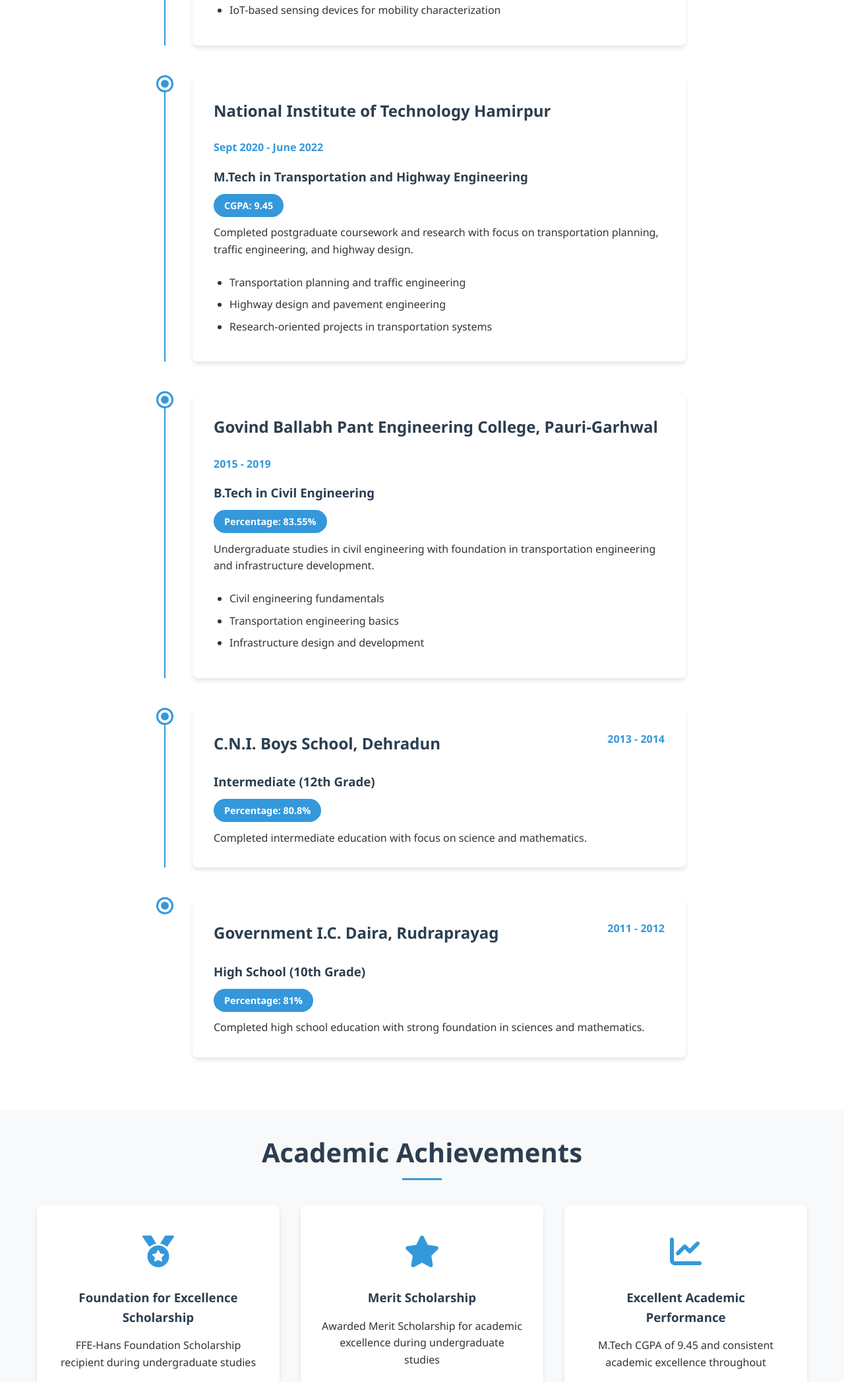
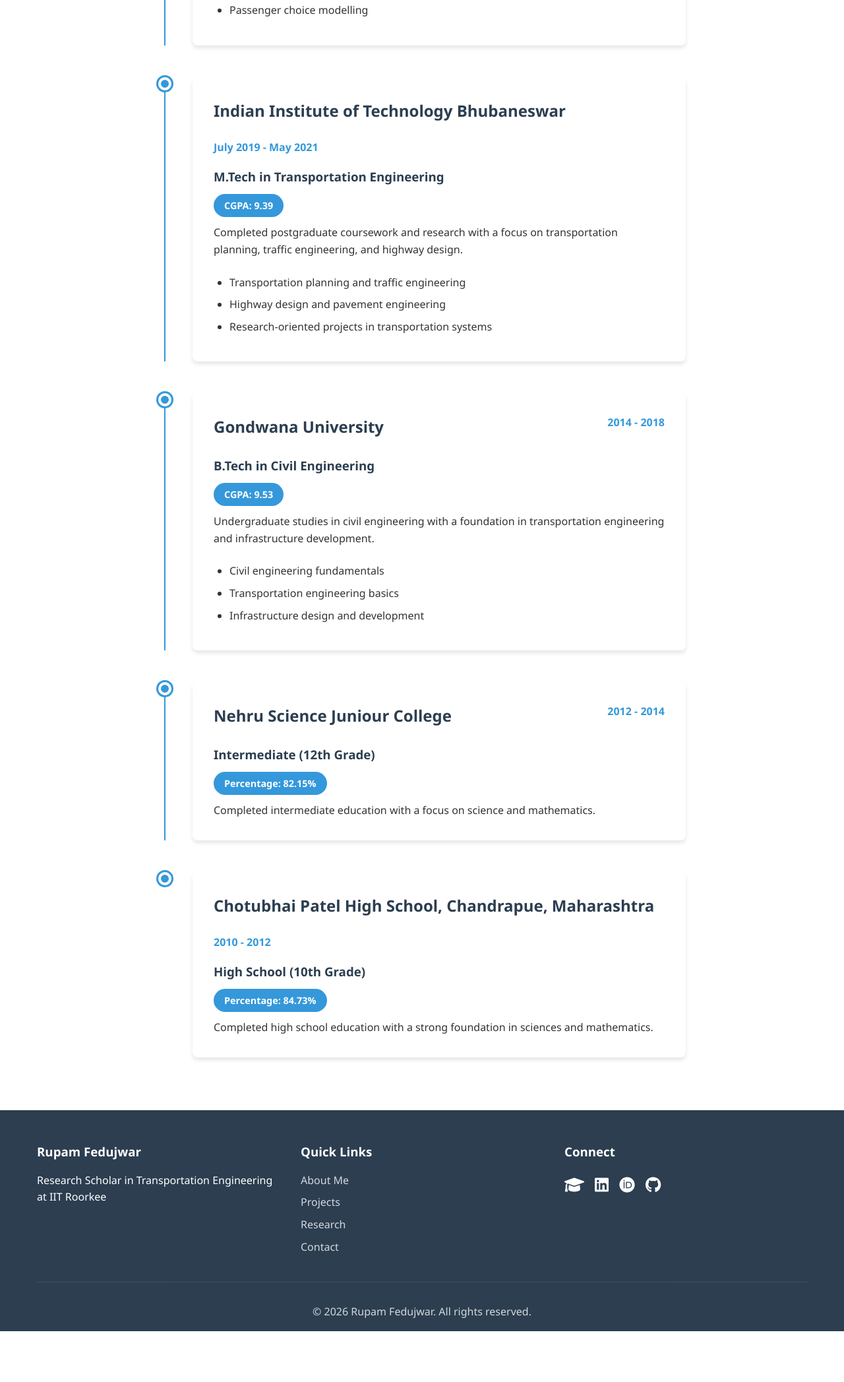
Before and after one commit to Rupam-Fedujwar/rupam-portfolio, a plain HTML site: page education.html in a window 1280 px wide. Shown: the part 705-2800 px from the top of the page at 66% size. After the commit the page ends 2723 px from the top, so only its background shows below. Drawn offline with Linux system fonts and the light colour scheme.

Commit message:
Update education.html

```diff
--- a/education.html
+++ b/education.html
@@ -3,7 +3,7 @@
 <head>
     <meta charset="UTF-8">
     <meta name="viewport" content="width=device-width, initial-scale=1.0">
-    <title>Education | Anuj Nautiyal</title>
+    <title>Education | Rupam Fedujwar</title>
     <link rel="stylesheet" href="https://cdnjs.cloudflare.com/ajax/libs/font-awesome/6.0.0/css/all.min.css">
     <link rel="stylesheet" href="styles.css">
 </head>
@@ -12,7 +12,7 @@
     <nav class="navbar">
         <div class="nav-container">
             <div class="nav-logo">
-                <h2>Anuj Nautiyal</h2>
+                <h2>Rupam Fedujwar</h2>
             </div>
             <ul class="nav-menu">
                 <li><a href="index.html" class="nav-link">Home</a></li>
@@ -52,16 +52,16 @@
                         <div class="education-card">
                             <div class="education-header">
                                 <h2>Indian Institute of Technology Roorkee</h2>
-                                <span class="education-period">July 2022 - Present</span>
+                                <span class="education-period">July 2021 - Present</span>
                             </div>
                             <div class="education-details">
                                 <h3>Ph.D. in Transportation Engineering</h3>
                                 <p>Currently pursuing doctoral research focused on travel demand modeling and intelligent transportation systems.</p>
                                 <div class="education-highlights">
                                     <ul>
-                                        <li>Research in travel demand modeling and data-driven mobility analysis</li>
-                                        <li>Working with large-scale transportation datasets</li>
-                                        <li>IoT-based sensing devices for mobility characterization</li>
+                                        <li>Research in public transport modeling and data-driven mobility analysis</li>
+                                        <li>Working with large-scale public transportation datasets</li>
+                                        <li>Passenger choice modelling</li>
                                     </ul>
                                 </div>
                             </div>
@@ -77,15 +77,15 @@
                     <div class="timeline-content">
                         <div class="education-card">
                             <div class="education-header">
-                                <h2>National Institute of Technology Hamirpur</h2>
-                                <span class="education-period">Sept 2020 - June 2022</span>
+                                <h2>Indian Institute of Technology Bhubaneswar</h2>
+                                <span class="education-period">July 2019 - May 2021</span>
                             </div>
                             <div class="education-details">
-                                <h3>M.Tech in Transportation and Highway Engineering</h3>
+                                <h3>M.Tech in Transportation Engineering</h3>
                                 <div class="education-achievement">
-                                    <span class="achievement-badge">CGPA: 9.45</span>
+                                    <span class="achievement-badge">CGPA: 9.39</span>
                                 </div>
-                                <p>Completed postgraduate coursework and research with focus on transportation planning, traffic engineering, and highway design.</p>
+                                <p>Completed postgraduate coursework and research with a focus on transportation planning, traffic engineering, and highway design.</p>
                                 <div class="education-highlights">
                                     <ul>
                                         <li>Transportation planning and traffic engineering</li>
@@ -106,15 +106,15 @@
                     <div class="timeline-content">
                         <div class="education-card">
                             <div class="education-header">
-                                <h2>Govind Ballabh Pant Engineering College, Pauri-Garhwal</h2>
-                                <span class="education-period">2015 - 2019</span>
+                                <h2>Gondwana University</h2>
+                                <span class="education-period">2014 - 2018</span>
                             </div>
                             <div class="education-details">
                                 <h3>B.Tech in Civil Engineering</h3>
                                 <div class="education-achievement">
-                                    <span class="achievement-badge">Percentage: 83.55%</span>
+                                    <span class="achievement-badge">CGPA: 9.53</span>
                                 </div>
-                                <p>Undergraduate studies in civil engineering with foundation in transportation engineering and infrastructure development.</p>
+                                <p>Undergraduate studies in civil engineering with a foundation in transportation engineering and infrastructure development.</p>
                                 <div class="education-highlights">
                                     <ul>
                                         <li>Civil engineering fundamentals</li>
@@ -135,15 +135,15 @@
                     <div class="timeline-content">
                         <div class="education-card">
                             <div class="education-header">
-                                <h2>C.N.I. Boys School, Dehradun</h2>
-                                <span class="education-period">2013 - 2014</span>
+                                <h2>Nehru Science Juniour College</h2>
+                                <span class="education-period">2012 - 2014</span>
                             </div>
                             <div class="education-details">
                                 <h3>Intermediate (12th Grade)</h3>
                                 <div class="education-achievement">
-                                    <span class="achievement-badge">Percentage: 80.8%</span>
+                                    <span class="achievement-badge">Percentage: 82.15%</span>
                                 </div>
-                                <p>Completed intermediate education with focus on science and mathematics.</p>
+                                <p>Completed intermediate education with a focus on science and mathematics.</p>
                             </div>
                         </div>
                     </div>
@@ -156,15 +156,15 @@
                     <div class="timeline-content">
                         <div class="education-card">
                             <div class="education-header">
-                                <h2>Government I.C. Daira, Rudraprayag</h2>
-                                <span class="education-period">2011 - 2012</span>
+                                <h2>Chotubhai Patel High School, Chandrapue, Maharashtra</h2>
+                                <span class="education-period">2010 - 2012</span>
                             </div>
                             <div class="education-details">
                                 <h3>High School (10th Grade)</h3>
                                 <div class="education-achievement">
-                                    <span class="achievement-badge">Percentage: 81%</span>
+                                    <span class="achievement-badge">Percentage: 84.73%</span>
                                 </div>
-                                <p>Completed high school education with strong foundation in sciences and mathematics.</p>
+                                <p>Completed high school education with a strong foundation in sciences and mathematics.</p>
                             </div>
                         </div>
                     </div>
@@ -173,42 +173,14 @@
         </div>
     </section>
 
-    <!-- Academic Achievements -->
-    <section class="academic-achievements">
-        <div class="container">
-            <h2 class="section-title">Academic Achievements</h2>
-            <div class="achievements-grid">
-                <div class="achievement-card">
-                    <div class="achievement-icon">
-                        <i class="fas fa-medal"></i>
-                    </div>
-                    <h3>Foundation for Excellence Scholarship</h3>
-                    <p>FFE-Hans Foundation Scholarship recipient during undergraduate studies</p>
-                </div>
-                <div class="achievement-card">
-                    <div class="achievement-icon">
-                        <i class="fas fa-star"></i>
-                    </div>
-                    <h3>Merit Scholarship</h3>
-                    <p>Awarded Merit Scholarship for academic excellence during undergraduate studies</p>
-                </div>
-                <div class="achievement-card">
-                    <div class="achievement-icon">
-                        <i class="fas fa-chart-line"></i>
-                    </div>
-                    <h3>Excellent Academic Performance</h3>
-                    <p>M.Tech CGPA of 9.45 and consistent academic excellence throughout</p>
-                </div>
-            </div>
-        </div>
-    </section>
+
 
     <!-- Footer -->
     <footer class="footer">
         <div class="container">
             <div class="footer-content">
                 <div class="footer-section">
-                    <h3>Anuj Nautiyal</h3>
+                    <h3>Rupam Fedujwar</h3>
                     <p>Research Scholar in Transportation Engineering at IIT Roorkee</p>
                 </div>
                 <div class="footer-section">
@@ -223,15 +195,15 @@
                 <div class="footer-section">
                     <h3>Connect</h3>
                     <div class="social-links">
-                        <a href="https://scholar.google.com/citations?hl=en&user=8AIby6IAAAAJ" target="_blank"><i class="fas fa-graduation-cap"></i></a>
-                        <a href="https://www.linkedin.com/in/anautiyal88" target="_blank"><i class="fab fa-linkedin"></i></a>
-                        <a href="https://orcid.org/0000-0002-2694-7724" target="_blank"><i class="fab fa-orcid"></i></a>
-                        <a href="https://github.com/anujn08" target="_blank"><i class="fab fa-github"></i></a>
+                        <a href="https://scholar.google.com/citations?user=wBDwtJAAAAAJ&hl=en" target="_blank"><i class="fas fa-graduation-cap"></i></a>
+                        <a href="https://www.linkedin.com/in/rupam-fedujwar/" target="_blank"><i class="fab fa-linkedin"></i></a>
+                        <a href="https://orcid.org/0000-0003-3414-4312" target="_blank"><i class="fab fa-orcid"></i></a>
+                        <a href="https://github.com/Rupam-Fedujwar" target="_blank"><i class="fab fa-github"></i></a>
                     </div>
                 </div>
             </div>
             <div class="footer-bottom">
-                <p>&copy; <span id="current-year"></span> Anuj Nautiyal. All rights reserved.</p>
+                <p>&copy; <span id="current-year"></span> Rupam Fedujwar. All rights reserved.</p>
             </div>
         </div>
     </footer>
```
